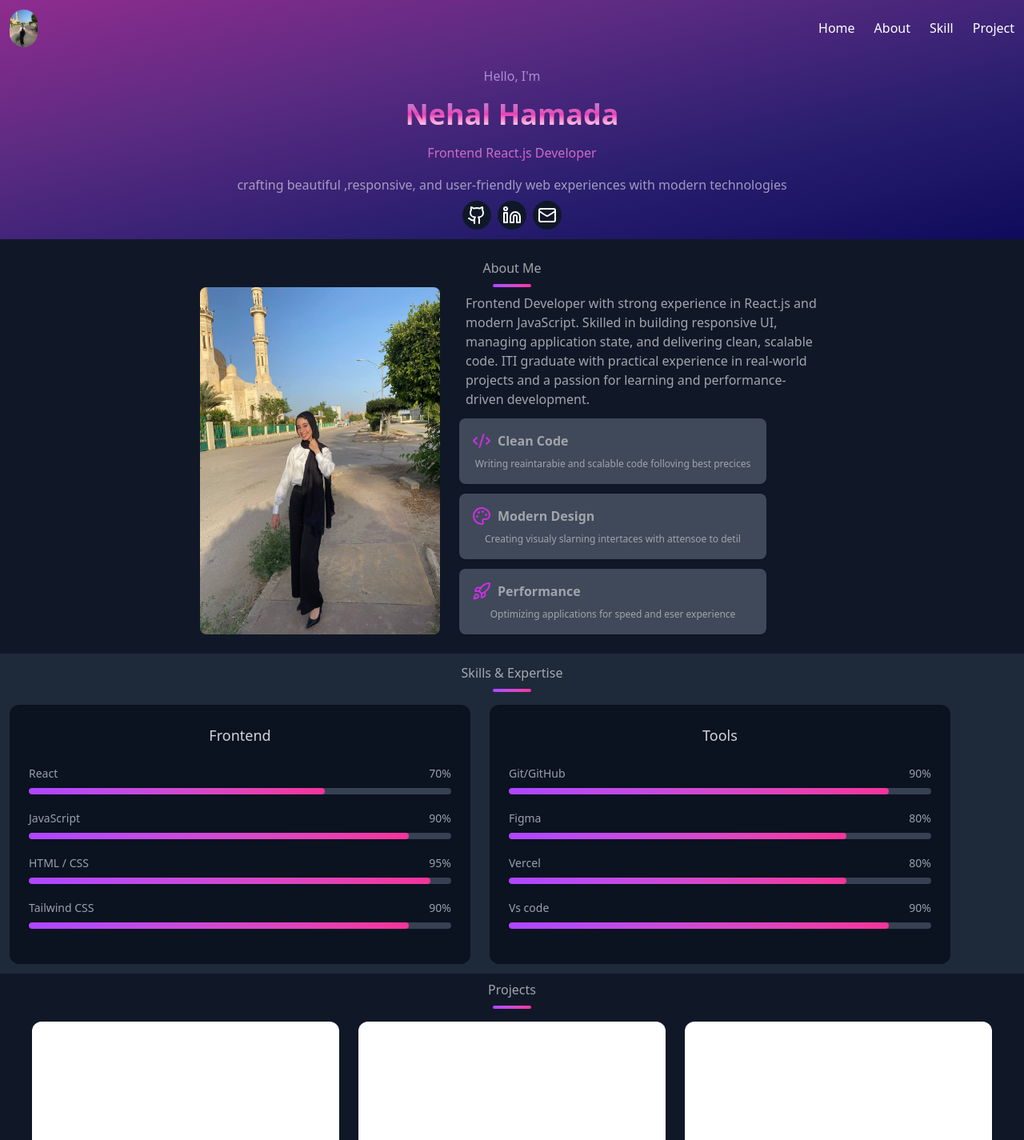
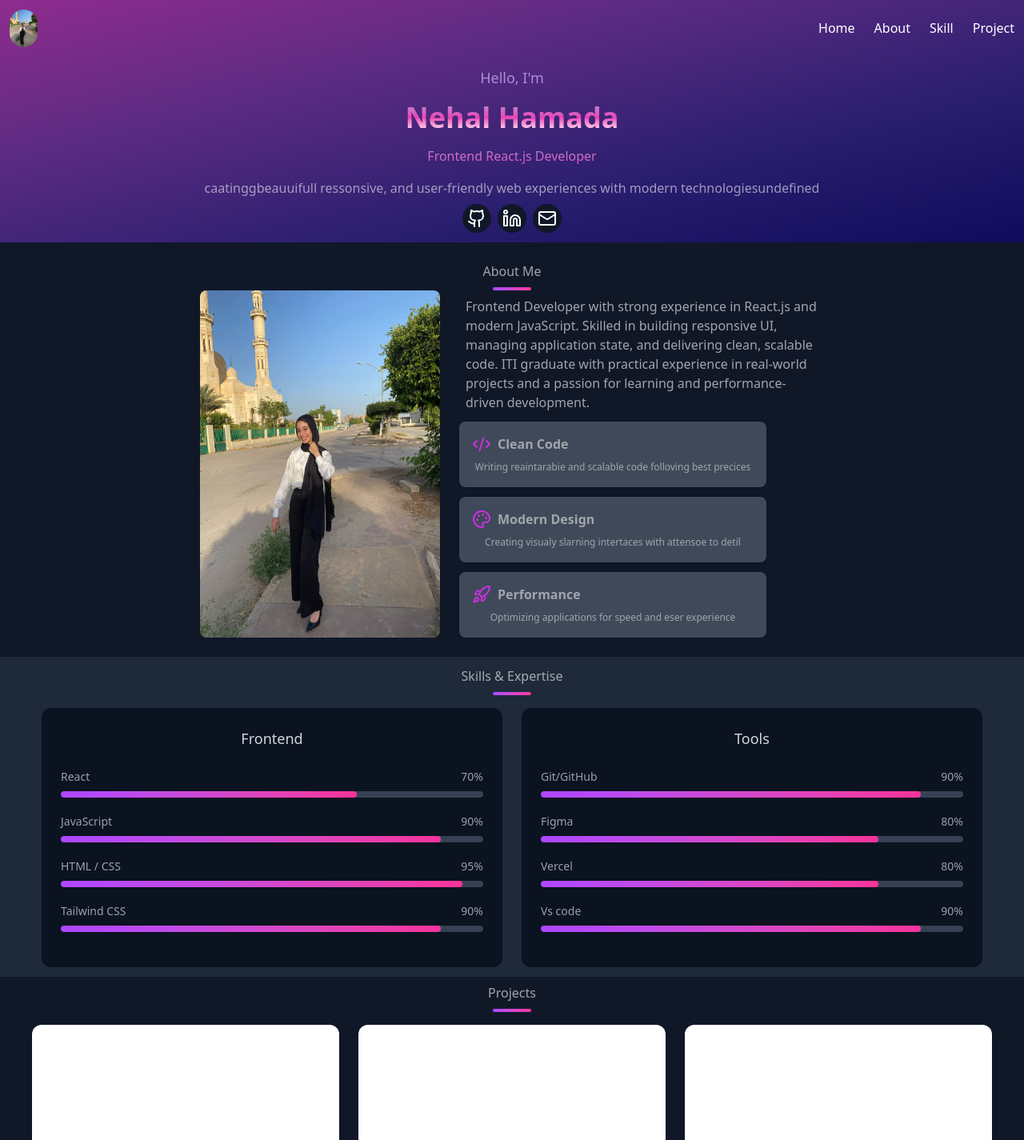
Before and after one commit to NehalHamada/My-portfolio, a React (Vite) app: page / in a window 1280 px wide. Shown: the top 1425 px of the page at 80% size. Built offline with nearby package versions, Linux system fonts and the light colour scheme.

Commit message:
add animation

```diff
--- a/package.json
+++ b/package.json
@@ -14,7 +14,7 @@
     "@emotion/styled": "^11.14.1",
     "@mui/material": "^7.3.7",
     "@tailwindcss/vite": "^4.1.18",
-    "framer-motion": "^12.25.0",
+    "framer-motion": "^12.34.0",
     "lucide": "^0.563.0",
     "lucide-react": "^0.563.0",
     "react": "^19.2.0",
--- a/src/components/about/About.jsx
+++ b/src/components/about/About.jsx
@@ -2,13 +2,19 @@ import { sectionTitles } from "../../data/sectionTitles";
 import SectionTitle from "../common/SectionTitle";
 import { aboutData } from "../../data/aboutCards";
 import person from "../../assets/images/formal.jpg";
+import { motion as Motion } from "framer-motion";
 
 function About() {
   return (
     <>
       <div className=" bg-[#101828] p-6 text-[#A2A5AC] text-center">
         <SectionTitle title={sectionTitles.about} />
-        <div className="flex justify-center gap-6 ">
+        <Motion.div
+          initial={{ opacity: 0, y: 50 }}
+          whileInView={{ opacity: 1, y: 0 }}
+          transition={{ duration: 0.5 }}
+          viewport={{ once: true }}
+          className="flex justify-center gap-6 ">
           <img
             src={person}
             width={300}
@@ -36,7 +42,7 @@ function About() {
               </div>
             ))}
           </div>
-        </div>
+        </Motion.div>
       </div>
     </>
   );
--- a/src/components/hero/Hero.jsx
+++ b/src/components/hero/Hero.jsx
@@ -1,19 +1,25 @@
+import AnimatedText from "../../helper/AnimatedText";
 import HeroSocials from "./HeroSocials";
 
 function Hero() {
   return (
     <div className="p-3 text-center">
-      <p className="text-[#AB8DD6]">Hello, I'm</p>
-      <h2 className="text-4xl font-bold bg-linear-to-b from-[#AB8DD6] via-[#E941B5] to-white bg-clip-text text-transparent mt-4">
-        Nehal Hamada
-      </h2>
-      <p className="bg-linear-to-b from-[#AB8DD6] to-[#E642B8] bg-clip-text text-transparent mt-4">
-        Frontend React.js Developer
-      </p>
-      <p className="text-[rgba(213,208,226,0.7)] mt-4">
-        crafting beautiful ,responsive, and user-friendly web experiences with
-        modern technologies
-      </p>
+      <AnimatedText text="Hello, I'm" className="text-[#AB8DD6] text-lg" />
+      <AnimatedText
+        text="Nehal Hamada"
+        className="text-4xl font-bold bg-linear-to-b from-[#AB8DD6] via-[#E941B5] to-white bg-clip-text text-transparent mt-4"
+        speed={100}
+      />
+      <AnimatedText
+        text="Frontend React.js Developer"
+        className="bg-linear-to-b from-[#AB8DD6] to-[#E642B8] bg-clip-text text-transparent mt-4"
+        speed={60}
+      />
+      <AnimatedText
+        text="crafting beautiful, responsive, and user-friendly web experiences with modern technologies"
+        className="text-[rgba(213,208,226,0.7)] mt-4"
+        speed={20}
+      />
       <HeroSocials />
     </div>
   );
--- a/src/components/projects/Projects.jsx
+++ b/src/components/projects/Projects.jsx
@@ -1,13 +1,32 @@
 import { data } from "../../data/projects";
 import { sectionTitles } from "../../data/sectionTitles";
 import SectionTitle from "../common/SectionTitle";
+import { motion as Motion } from "framer-motion";
 
 function Projects() {
+  const container = {
+    hidden: {},
+    show: {
+      transition: {
+        staggerChildren: 0.2,
+      },
+    },
+  };
+
+  const card = {
+    hidden: { opacity: 0, y: 50 },
+    show: { opacity: 1, y: 0, transition: { duration: 0.5, ease: "easeOut" } },
+  };
+
   return (
     <div className="bg-[#101828] p-2 text-[#A2A5AC] text-center">
       <SectionTitle title={sectionTitles.project} />
 
-      <div
+      <Motion.div
+        variants={container}
+        initial="hidden"
+        whileInView="show"
+        viewport={{ once: true }}
         className="
         mt-4
         flex md:flex-row
@@ -19,7 +38,8 @@ function Projects() {
         px-2
       ">
         {data.map((item) => (
-          <div
+          <Motion.div
+            variants={card}
             key={item.name}
             className="
             bg-[#1E2939]
@@ -52,9 +72,9 @@ function Projects() {
                 ))}
               </div>
             </div>
-          </div>
+          </Motion.div>
         ))}
-      </div>
+      </Motion.div>
     </div>
   );
 }
--- a/src/components/skills/Skills.jsx
+++ b/src/components/skills/Skills.jsx
@@ -1,21 +1,41 @@
 import { sectionTitles } from "../../data/sectionTitles";
 import { frontSkill, tools } from "../../data/skills";
 import SectionTitle from "../common/SectionTitle";
+import { motion as Motion } from "framer-motion";
 
 function Skills() {
+  const container = {
+    hidden: {},
+    show: {
+      transition: {
+        staggerChildren: 0.2,
+      },
+    },
+  };
+
+  const card = {
+    hidden: { opacity: 0, y: 50 },
+    show: { opacity: 1, y: 0, transition: { duration: 0.5, ease: "easeOut" } },
+  };
   return (
     <div className="bg-[#1E2939] text-[#A6AAB0] text-center p-3">
       <SectionTitle title={sectionTitles.skills} />
 
-      <div
+      <Motion.div
+        variants={container}
+        initial="hidden"
+        whileInView="show"
+        viewport={{ once: true }}
         className="mt-4
                       flex md:flex-row
                       gap-6
+                      justify-start md:justify-center
                       overflow-x-auto md:overflow-visible
                       snap-x snap-mandatory
                       scroll-smooth">
         {/* First Card */}
-        <div
+        <Motion.div
+          variants={card}
           className="bg-[#0b1220] p-6 rounded-xl
                         min-w-full md:min-w-0
                         md:w-full max-w-xl
@@ -35,10 +55,11 @@ function Skills() {
               </div>
             </div>
           ))}
-        </div>
+        </Motion.div>
 
         {/* Second Card */}
-        <div
+        <Motion.div
+          variants={card}
           className="bg-[#0b1220] p-6 rounded-xl
                         min-w-full md:min-w-0
                         md:w-full max-w-xl
@@ -58,8 +79,8 @@ function Skills() {
               </div>
             </div>
           ))}
-        </div>
-      </div>
+        </Motion.div>
+      </Motion.div>
     </div>
   );
 }
--- /dev/null
+++ b/src/helper/AnimatedText.jsx
@@ -0,0 +1,19 @@
+import { useState, useEffect } from "react";
+
+function AnimatedText({ text, className = "", speed = 50 }) {
+  const [displayedText, setDisplayedText] = useState("");
+  useEffect(() => {
+    let index = 0;
+    const interval = setInterval(() => {
+      setDisplayedText((prev) => prev + text[index]);
+      index++;
+      if (index >= text.length) clearInterval(interval);
+    }, speed);
+
+    return () => clearInterval(interval);
+  }, [text, speed]);
+
+  return <p className={className}>{displayedText}</p>;
+}
+
+export default AnimatedText;
```
Also changed, not shown: 1 other file (tests, documents, lock files or other folders).
